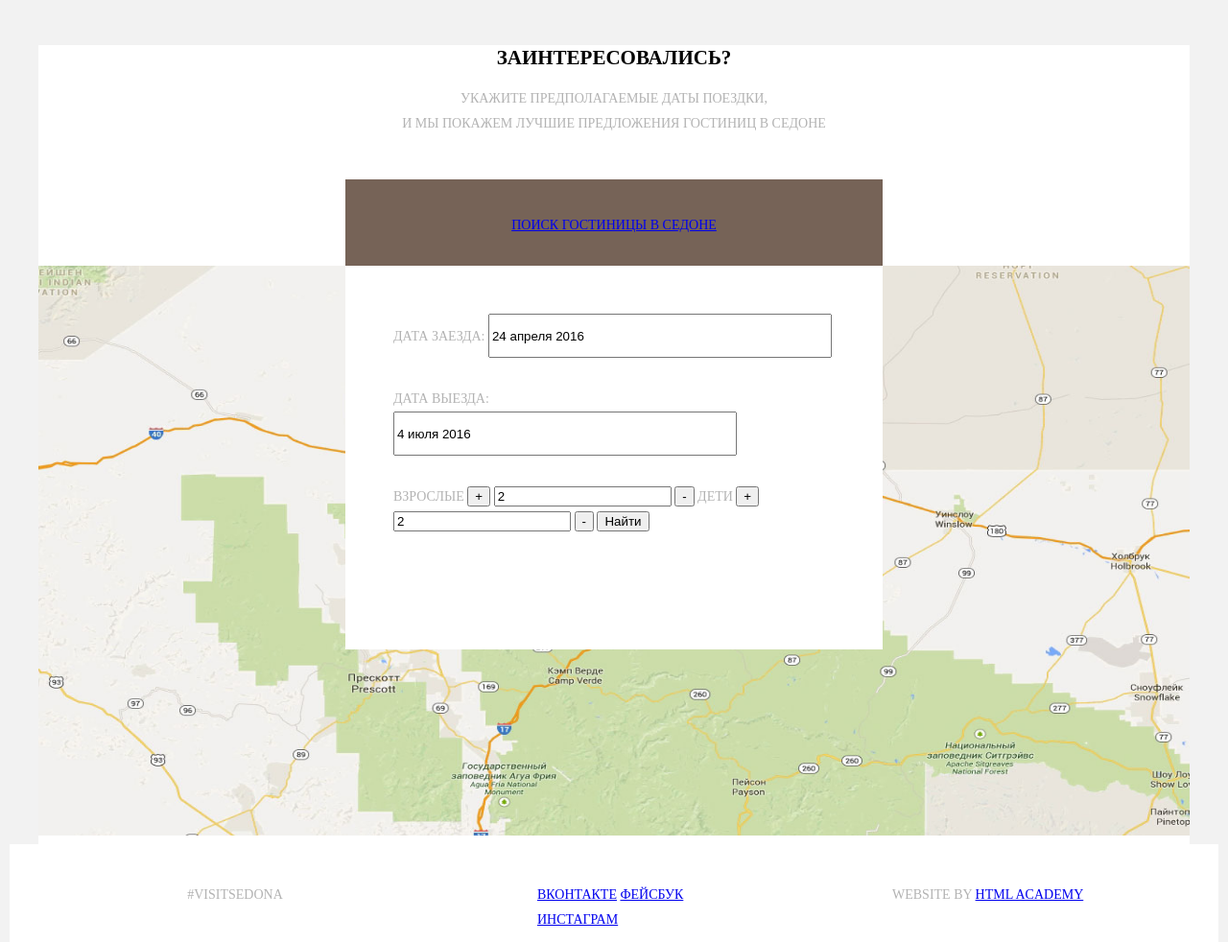
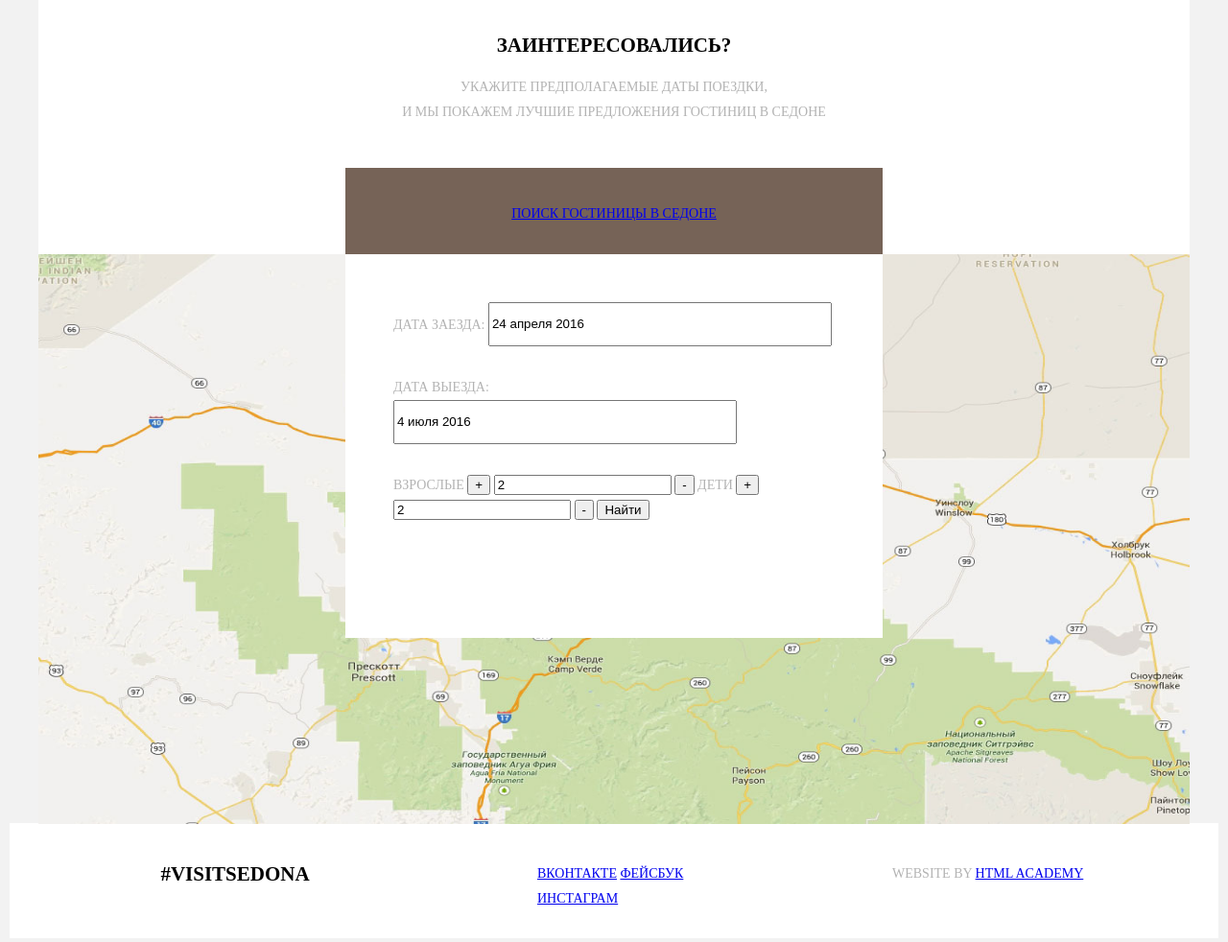
Before and after one commit to Torokhov/184172-sedona, a plain HTML site: page index.html in a window 1280 px wide. Shown: the part 1815-2797 px from the top of the page at 96% size. Drawn offline with Linux system fonts and the light colour scheme.

Commit message:
переделал отступы у блоков map и reasons, задал параметры шрифта блоку hashtag

```diff
--- a/css/style.css
+++ b/css/style.css
@@ -208,7 +208,7 @@ h4 {
 }
 
 .reasons {
-    margin-bottom: 50px;
+    margin-bottom: -30px;
 }
 
 .search p {
@@ -216,6 +216,10 @@ h4 {
     width: 450px;
     margin: 0 auto;
     margin-bottom: 45px;
+}
+
+.search h2 {
+    padding-top: 50px;
 }
 
 .search {
@@ -249,6 +253,10 @@ h4 {
     padding-bottom: 35px;
 }
 
+.map img {
+    margin-bottom: -10px;
+}
+
 .main-footer {
     background-color: white;
 
@@ -267,6 +275,10 @@ h4 {
     margin-left: 120px;
     margin-right: 230px;
     text-align: center;
+    vertical-align: middle;
+    font-weight: bold;
+    font-size: 21px;
+    color: black;
 }
 
 .footer-social {
```
